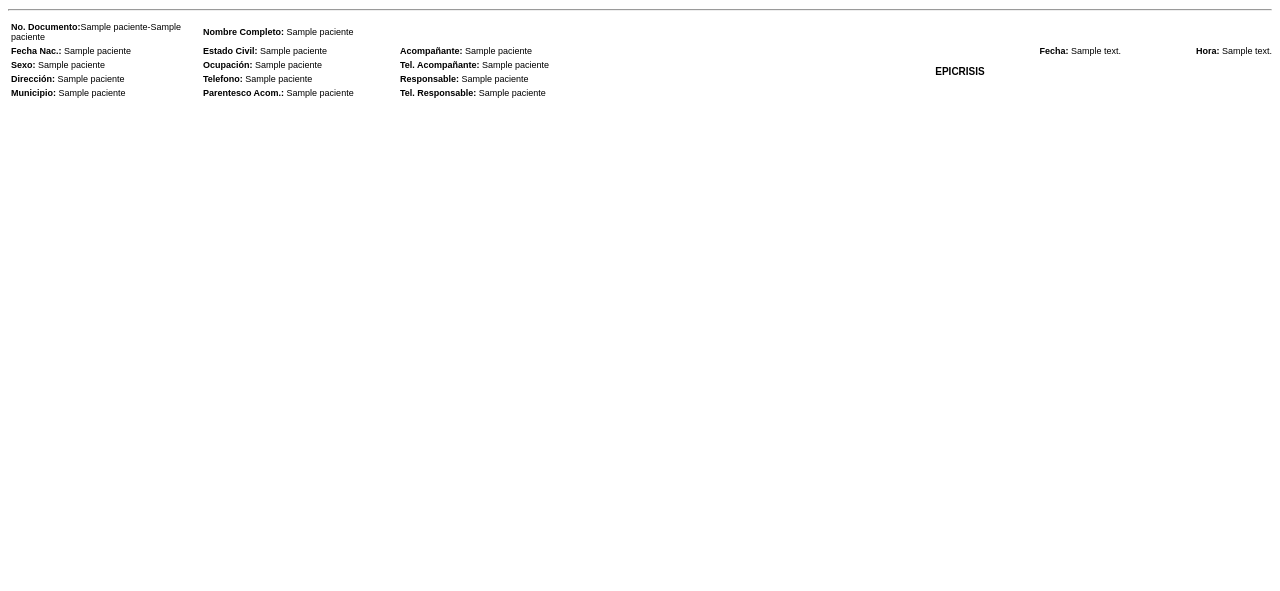
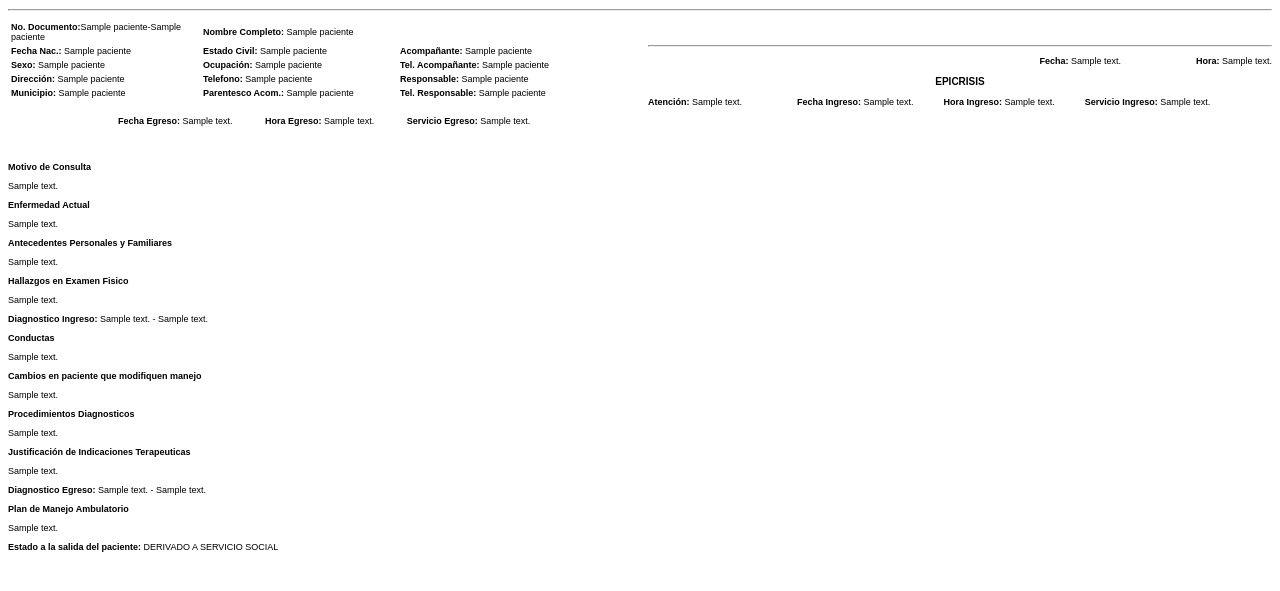
Before and after one commit to devjoit1-creator/ClinixOne_1.0.0, a Flask app: template app/templates/temp_epicrisis/rp_epicrisis.html in a window 1280 px wide. Shown: the part 107-698 px from the top of the page. Run offline with Flask 3, Linux system fonts and the light colour scheme; the visitor is signed in with stand-in values (Sample User, id 1); tables that the repository leaves empty or names only in its code hold one stand-in row (values such as "Sample post"); the template is opened without the code that fills it: most values are stand-ins (such as "Sample title", 1, 10 or a date in 2020).

Commit message:
Ultimos retoques reporte/historia epicrisis

```diff
--- a/app/static/js/epicrisis/epicrisis.js
+++ b/app/static/js/epicrisis/epicrisis.js
@@ -83,7 +83,6 @@ const getRegistrosEpicrisis = () => {
 const activarModal = (id, idpac, idmed) => {
     $modal_vistaPreviaEpicrisis.classList.remove("is-hidden");
     $modal_vistaPreviaEpicrisis.classList.add("is-active");
-
     $iframeEpicrisis.src = `/hc_epicrisis/${id}/${idpac}/${idmed}`;
 }
 
--- a/app/templates/temp_epicrisis/rp_epicrisis.html
+++ b/app/templates/temp_epicrisis/rp_epicrisis.html
@@ -35,6 +35,47 @@
     </tbody>
 </table>
 <br>
+<hr>
 <p style="text-align: right; font-family: Arial, Helvetica, sans-serif; font-size: xx-small;"><strong>Fecha:</strong> {{ epicrisis.1 }}&nbsp; &nbsp; &nbsp; &nbsp; &nbsp; &nbsp; &nbsp; &nbsp; &nbsp; &nbsp; &nbsp; &nbsp; &nbsp; &nbsp; &nbsp; <strong>Hora:</strong> {{ epicrisis.2 }}</p>
 <p style="text-align: center; font-family: Arial, Helvetica, sans-serif; font-size: x-small;"><strong>EPICRISIS</strong></p>
+<p style="text-align: left; font-family: Arial, Helvetica, sans-serif; font-size: xx-small;"><strong>Atención:</strong> {{ epicrisis.5 }}&nbsp; &nbsp; &nbsp; &nbsp; &nbsp; &nbsp; &nbsp; &nbsp; &nbsp; &nbsp; &nbsp; <strong>Fecha Ingreso:</strong> {{ epicrisis.6 }}&nbsp; &nbsp; &nbsp; &nbsp; &nbsp; &nbsp; <strong>Hora Ingreso:</strong> {{ epicrisis.7 }}&nbsp; &nbsp; &nbsp; &nbsp; &nbsp; &nbsp; <strong>Servicio Ingreso:</strong> {{ epicrisis.8 }}</p>
+<p style="text-align: left; font-family: Arial, Helvetica, sans-serif; font-size: xx-small;">&nbsp; &nbsp; &nbsp; &nbsp; &nbsp; &nbsp; &nbsp; &nbsp; &nbsp; &nbsp; &nbsp; &nbsp; &nbsp; &nbsp; &nbsp; &nbsp; &nbsp; &nbsp; &nbsp; &nbsp; &nbsp; &nbsp; <strong>Fecha Egreso:</strong> {{ epicrisis.9 }}&nbsp; &nbsp; &nbsp; &nbsp; &nbsp; &nbsp; &nbsp;<strong>Hora Egreso:</strong> {{ epicrisis.10 }}&nbsp; &nbsp; &nbsp; &nbsp; &nbsp; &nbsp; &nbsp;<strong>Servicio Egreso:</strong> {{ epicrisis.11 }}</p>
+<br>
+<p style="text-align: left; font-family: Arial, Helvetica, sans-serif; font-size: xx-small;"><strong>Motivo de Consulta</strong></p>
+<p style="text-align: left; font-family: Arial, Helvetica, sans-serif; font-size: xx-small; white-space: pre-line;">{{ epicrisis.12 }}</p>
+<p style="text-align: left; font-family: Arial, Helvetica, sans-serif; font-size: xx-small;"><strong>Enfermedad Actual</strong></p>
+<p style="text-align: left; font-family: Arial, Helvetica, sans-serif; font-size: xx-small; white-space: pre-line;">{{ epicrisis.13 }}</p>
+<p style="text-align: left; font-family: Arial, Helvetica, sans-serif; font-size: xx-small;"><strong>Antecedentes Personales y Familiares</strong></p>
+<p style="text-align: left; font-family: Arial, Helvetica, sans-serif; font-size: xx-small; white-space: pre-line;">{{ epicrisis.14 }}</p>
+<p style="text-align: left; font-family: Arial, Helvetica, sans-serif; font-size: xx-small;"><strong>Hallazgos en Examen Fisico</strong></p>
+<p style="text-align: left; font-family: Arial, Helvetica, sans-serif; font-size: xx-small; white-space: pre-line;">{{ epicrisis.15 }}</p>
+<p style="text-align: left; font-family: Arial, Helvetica, sans-serif; font-size: xx-small;"><strong>Diagnostico Ingreso:</strong> {{ epicrisis.16 }} - {{ epicrisis.17 }}</p>
+<p style="text-align: left; font-family: Arial, Helvetica, sans-serif; font-size: xx-small;"><strong>Conductas</strong></p>
+<p style="text-align: left; font-family: Arial, Helvetica, sans-serif; font-size: xx-small; white-space: pre-line;">{{ epicrisis.18 }}</p>
+<p style="text-align: left; font-family: Arial, Helvetica, sans-serif; font-size: xx-small;"><strong>Cambios en paciente que modifiquen manejo</strong></p>
+<p style="text-align: left; font-family: Arial, Helvetica, sans-serif; font-size: xx-small; white-space: pre-line;">{{ epicrisis.19 }}</p>
+<p style="text-align: left; font-family: Arial, Helvetica, sans-serif; font-size: xx-small;"><strong>Procedimientos Diagnosticos</strong></p>
+<p style="text-align: left; font-family: Arial, Helvetica, sans-serif; font-size: xx-small; white-space: pre-line;">{{ epicrisis.20 }}</p>
+<p style="text-align: left; font-family: Arial, Helvetica, sans-serif; font-size: xx-small;"><strong>Justificación de Indicaciones Terapeuticas</strong></p>
+<p style="text-align: left; font-family: Arial, Helvetica, sans-serif; font-size: xx-small; white-space: pre-line;">{{ epicrisis.21 }}</p>
+<p style="text-align: left; font-family: Arial, Helvetica, sans-serif; font-size: xx-small;"><strong>Diagnostico Egreso:</strong> {{ epicrisis.22 }} - {{ epicrisis.23 }}</p>
+<p style="text-align: left; font-family: Arial, Helvetica, sans-serif; font-size: xx-small;"><strong>Plan de Manejo Ambulatorio</strong></p>
+<p style="text-align: left; font-family: Arial, Helvetica, sans-serif; font-size: xx-small; white-space: pre-line;">{{ epicrisis.24 }}</p>
+<p style="text-align: left; font-family: Arial, Helvetica, sans-serif; font-size: xx-small;"><strong>Estado a la salida del paciente: </strong>
+    {% if epicrisis.25 == '01' %}
+        PACIENTE CON DESTINO A SU DOMICILIO
+    {% elif epicrisis.25 == '02' %}
+        PACIENTE MUERTO
+    {% elif epicrisis.25 == '03' %}
+        PACIENTE DERIVADO A OTRO SERVICIO
+    {% elif epicrisis.25 == '04' %}
+        REFERIDO A OTRA INSTITUCIÓN
+    {% elif epicrisis.25 == '05' %}
+        CONTRA REFERIDO A OTRA INSTITUCIÓN
+    {% elif epicrisis.25 == '06' %}
+        DERIVADO O REFERIDO A HOSPITALIZACION DOMICILIARIA
+    {% else %}
+        DERIVADO A SERVICIO SOCIAL
+    {% endif %}
+</p>
 {% endblock %}
```
